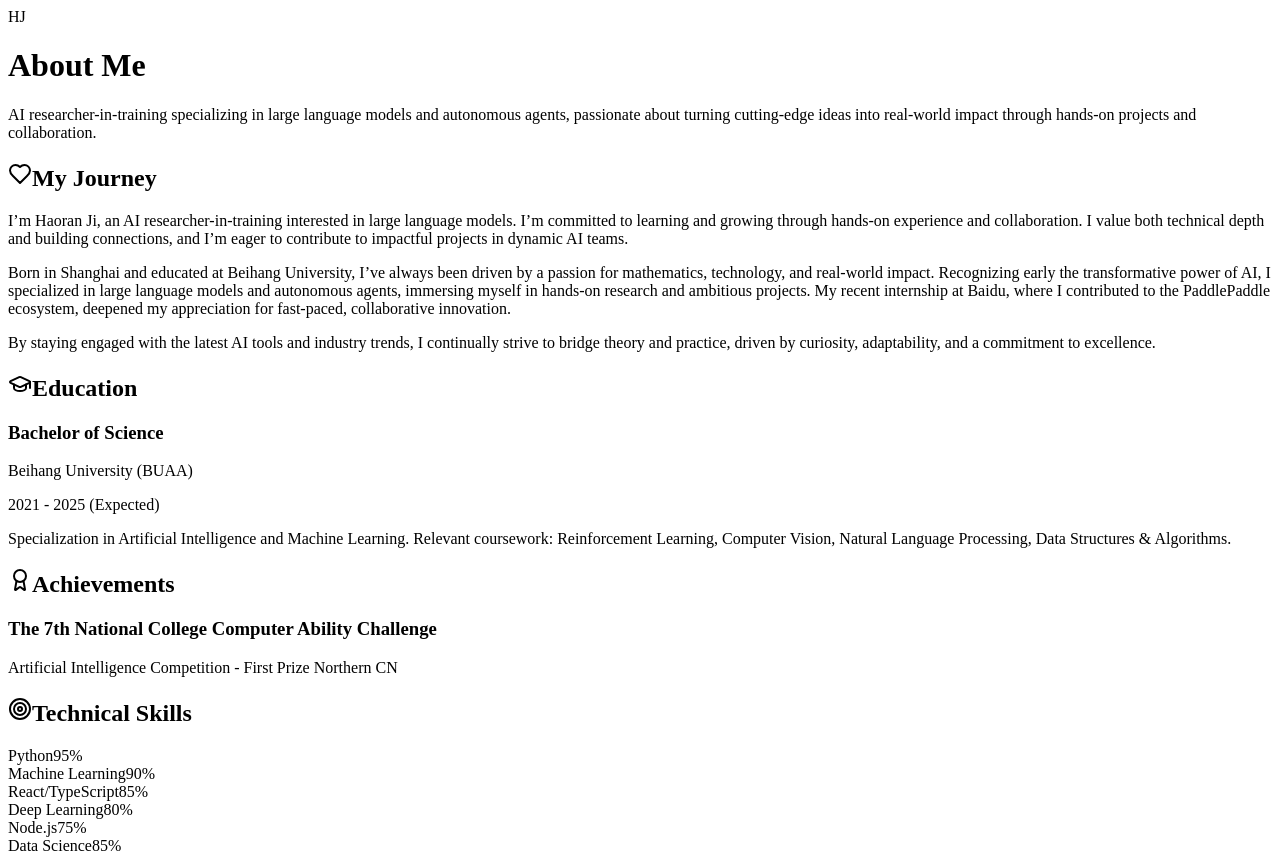
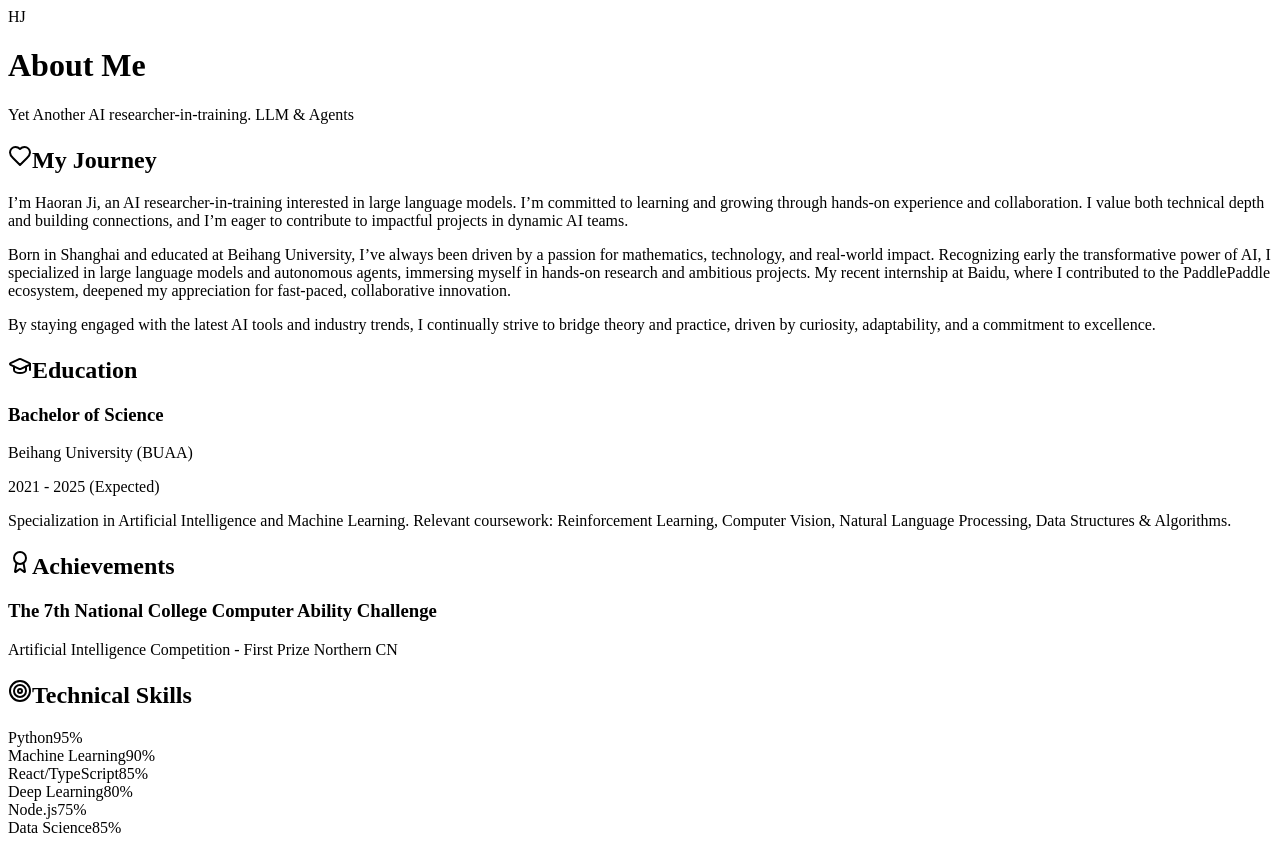
Before and after one commit to 666keke/myself, a Next.js app: page /About in a window 1280 px wide. Shown: the top 853 px of the page. Built offline with nearby package versions, Linux system fonts and the light colour scheme.

Commit message:
docs(About): 更新个人简介为更简洁的描述

```diff
--- a/src/pages/About.tsx
+++ b/src/pages/About.tsx
@@ -76,7 +76,7 @@ export default function About() {
               HJ
             </motion.div>
             <h1 className="text-4xl lg:text-6xl font-bold text-gray-900 dark:text-white mb-6">About Me</h1>
-            <p className="text-xl text-gray-600 dark:text-gray-300 max-w-3xl mx-auto leading-relaxed">AI researcher-in-training specializing in large language models and autonomous agents, passionate about turning cutting-edge ideas into real-world impact through hands-on projects and collaboration.</p>
+            <p className="text-xl text-gray-600 dark:text-gray-300 max-w-3xl mx-auto leading-relaxed">Yet Another AI researcher-in-training. LLM & Agents</p>
           </motion.div>
 
           {/* Personal Story */}
```
